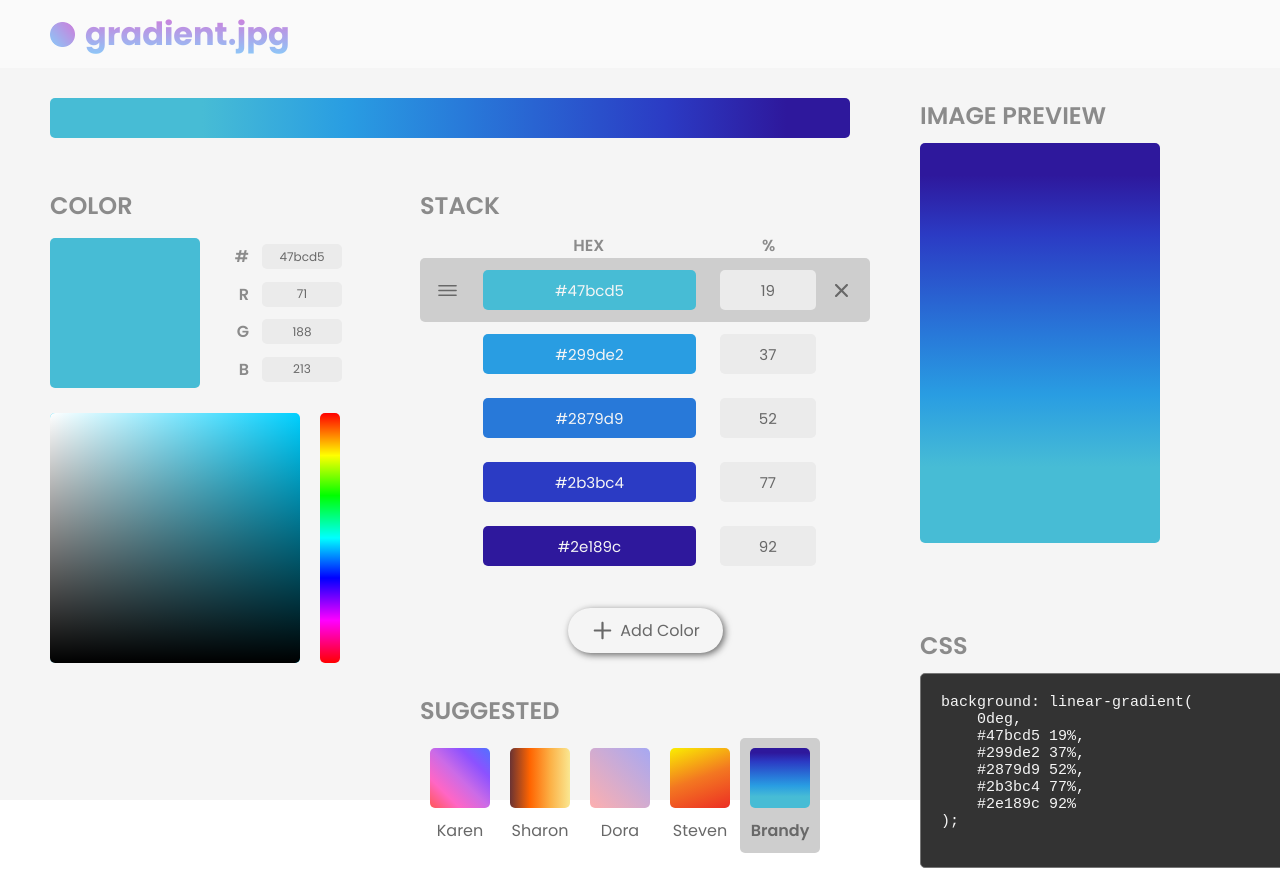
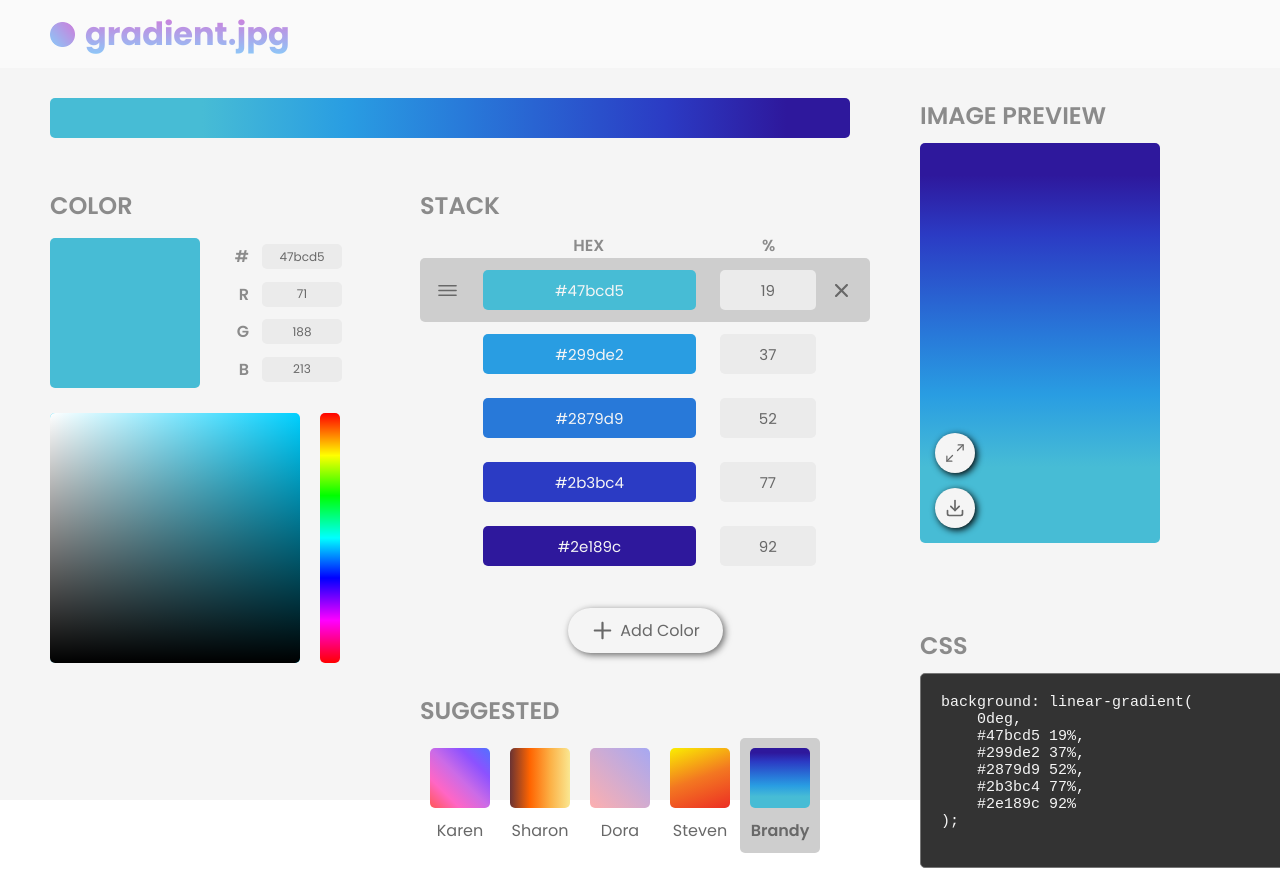
Before and after one commit to karenying/gradient.png, a React (Create React App) app: page / in a window 1280 px wide. Shown: the top 885 px of the page. Built offline with nearby package versions, Linux system fonts and the light colour scheme.

Commit message:
Add expand and download buttons

```diff
--- a/src/Components/CSS/CopyButton.js
+++ b/src/Components/CSS/CopyButton.js
@@ -7,7 +7,11 @@ function CopyButton(props) {
     const { clickFunction } = props;
 
     return (
-        <div className='copybutton-container' onClick={clickFunction}>
+        <div
+            className='copybutton-container'
+            onClick={clickFunction}
+            title='Copy CSS to clipboard'
+        >
             <MdContentCopy
                 size='20px'
                 color={INPUT_TEXT_GRAY}
--- a/src/Components/ImagePreview/DownloadButton.js
+++ b/src/Components/ImagePreview/DownloadButton.js
@@ -0,0 +1,24 @@
+import React from 'react';
+import '../../Styles/ImagePreview/DownloadButton.css';
+import { FiDownload } from 'react-icons/fi';
+import { INPUT_TEXT_GRAY } from '../../Utils/hexConstants';
+
+function DownloadButton(props) {
+    // const { clickFunction } = props;
+
+    return (
+        <div
+            className='downloadbutton-container'
+            // onClick={clickFunction}
+            title='Download image'
+        >
+            <FiDownload
+                size='20px'
+                color={INPUT_TEXT_GRAY}
+                style={{ margin: '10px' }}
+            />
+        </div>
+    );
+}
+
+export default DownloadButton;
--- a/src/Components/ImagePreview/ExpandButton.js
+++ b/src/Components/ImagePreview/ExpandButton.js
@@ -0,0 +1,24 @@
+import React from 'react';
+import '../../Styles/ImagePreview/ExpandButton.css';
+import { BsArrowsAngleExpand } from 'react-icons/bs';
+import { INPUT_TEXT_GRAY } from '../../Utils/hexConstants';
+
+function ExpandButton(props) {
+    // const { clickFunction } = props;
+
+    return (
+        <div
+            className='expandbutton-container'
+            // onClick={clickFunction}
+            title='See full image'
+        >
+            <BsArrowsAngleExpand
+                size='20px'
+                color={INPUT_TEXT_GRAY}
+                style={{ margin: '10px' }}
+            />
+        </div>
+    );
+}
+
+export default ExpandButton;
--- a/src/Components/ImagePreview/ImagePreview.js
+++ b/src/Components/ImagePreview/ImagePreview.js
@@ -31,7 +31,10 @@ function ImagePreview(props) {
                     height: scaledHeight,
                     width: scaledWidth,
                 }}
-            ></div>
+            >
+                <ExpandButton />
+                <DownloadButton />
+            </div>
         </div>
     );
 }
--- a/src/Styles/ImagePreview/DownloadButton.css
+++ b/src/Styles/ImagePreview/DownloadButton.css
@@ -0,0 +1,27 @@
+.downloadbutton-container {
+    position: absolute;
+    left: 15px;
+    bottom: 15px;
+    box-shadow: 2px 2px 7px black;
+    cursor: pointer;
+    border-radius: 25px;
+    height: 40px;
+    background-color: var(--input-text-light-gray);
+
+    -moz-transition: all 0.1s ease-in;
+    -o-transition: all 0.1s ease-in;
+    -webkit-transition: all 0.1s ease-in;
+    transition: all 0.1s ease-in;
+}
+
+.downloadbutton-container:hover {
+    background-color: var(--hover-gray);
+}
+
+.downloadbutton-container:hover svg {
+    transform: scale(1.1);
+}
+
+.downloadbutton-container svg {
+    transition: transform 0.1s;
+}
--- a/src/Styles/ImagePreview/ExpandButton.css
+++ b/src/Styles/ImagePreview/ExpandButton.css
@@ -0,0 +1,27 @@
+.expandbutton-container {
+    position: absolute;
+    left: 15px;
+    bottom: 70px;
+    box-shadow: 2px 2px 7px black;
+    cursor: pointer;
+    border-radius: 25px;
+    height: 40px;
+    background-color: var(--input-text-light-gray);
+
+    -moz-transition: all 0.1s ease-in;
+    -o-transition: all 0.1s ease-in;
+    -webkit-transition: all 0.1s ease-in;
+    transition: all 0.1s ease-in;
+}
+
+.expandbutton-container:hover {
+    background-color: var(--hover-gray);
+}
+
+.expandbutton-container:hover svg {
+    transform: scale(1.1);
+}
+
+.expandbutton-container svg {
+    transition: transform 0.1s;
+}
--- a/src/Styles/ImagePreview/ImagePreview.css
+++ b/src/Styles/ImagePreview/ImagePreview.css
@@ -7,4 +7,5 @@
 
 .imagepreview-content {
     border-radius: 5px;
+    position: relative;
 }
```
